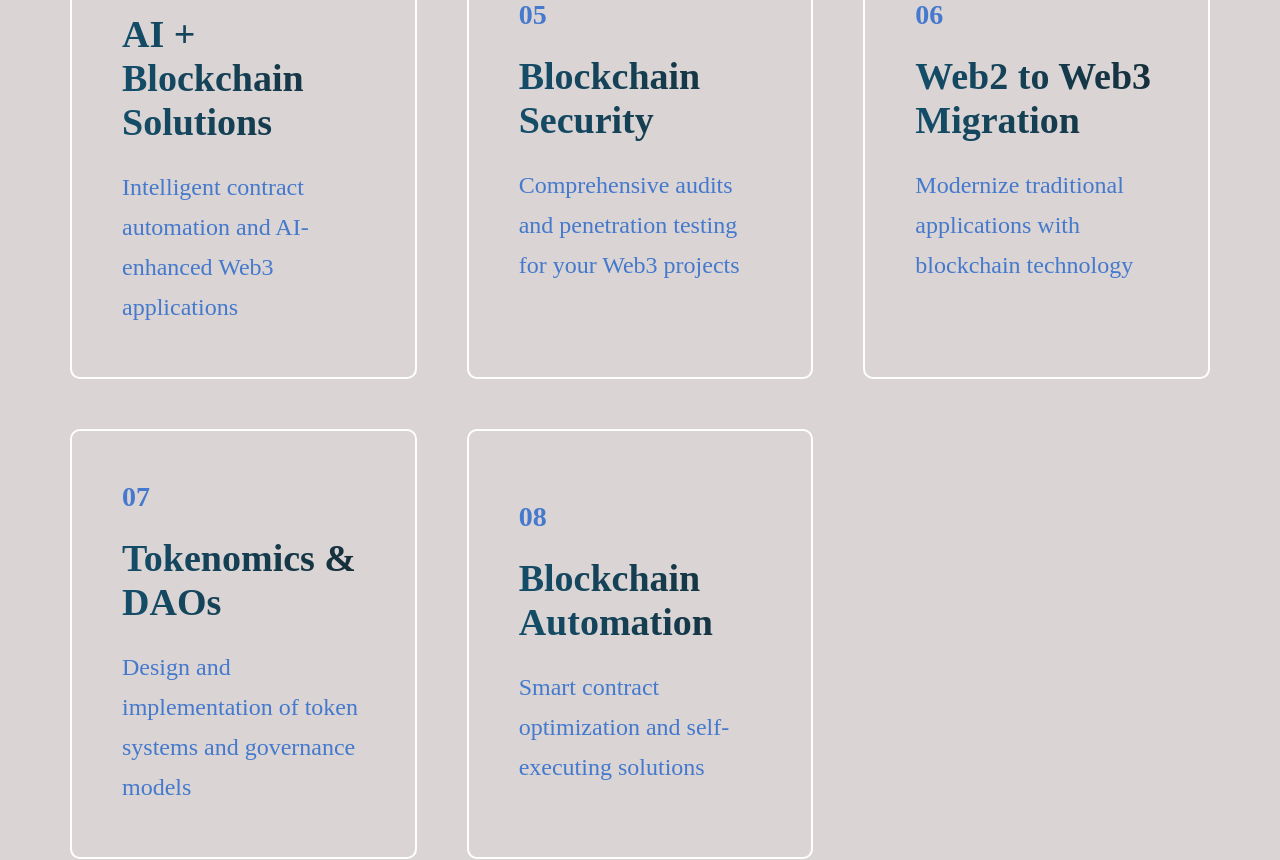
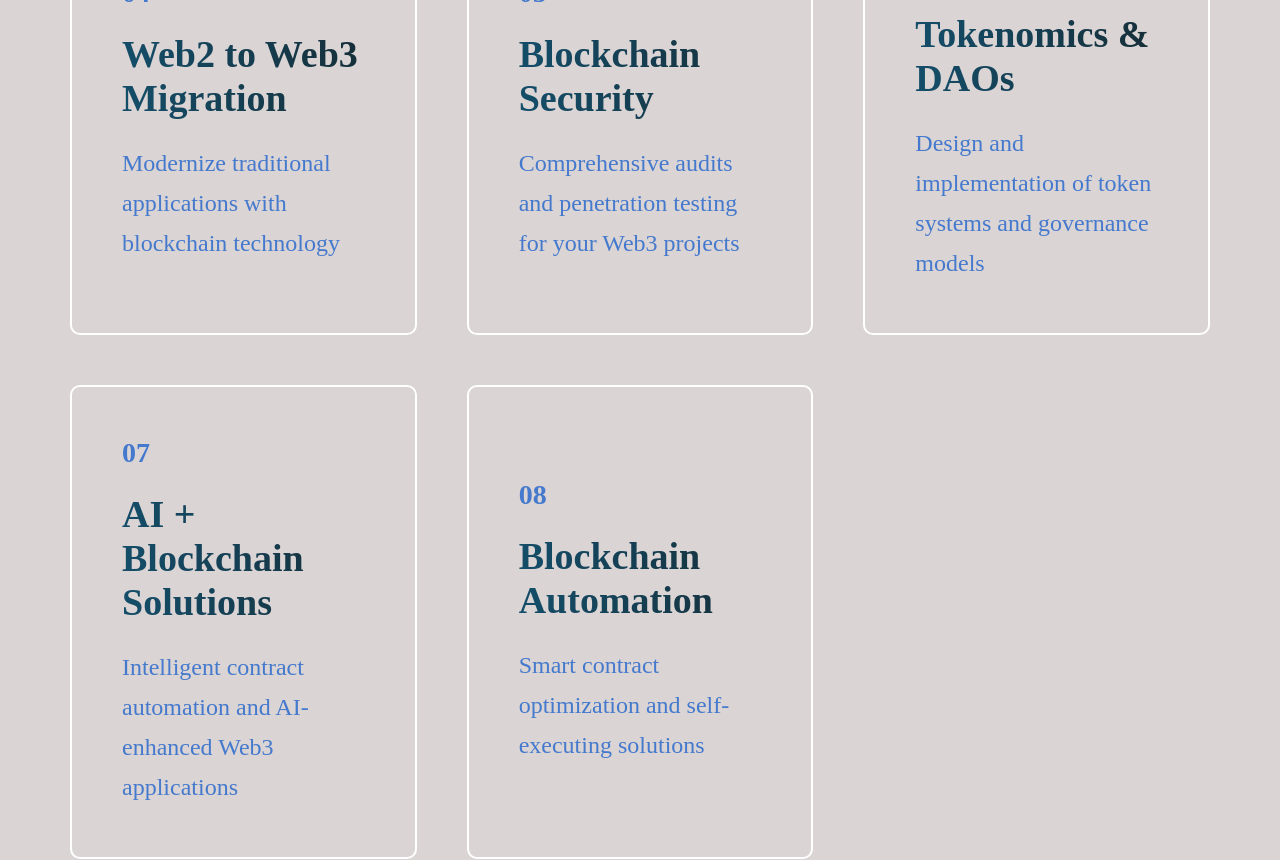
Before and after one commit to DaniTechdev/MyPortfolio-Natochi-, a Next.js app: page / in a window 1280 px wide. Shown: the part 3180-4040 px from the top of the page. Built offline with nearby package versions, Linux system fonts and the light colour scheme.

Commit message:
updated my services to reflex what I offer

```diff
--- a/Asset/Service_data.js
+++ b/Asset/Service_data.js
@@ -18,9 +18,9 @@ export const Services_Data = [
   },
   {
     S_no: "04",
-    s_name: "AI + Blockchain Solutions",
+    s_name: "Web2 to Web3 Migration",
     s_description:
-      "Intelligent contract automation and AI-enhanced Web3 applications",
+      "Modernize traditional applications with blockchain technology",
   },
   {
     S_no: "05",
@@ -30,15 +30,15 @@ export const Services_Data = [
   },
   {
     S_no: "06",
-    s_name: "Web2 to Web3 Migration",
+    s_name: "Tokenomics & DAOs",
     s_description:
-      "Modernize traditional applications with blockchain technology",
+      "Design and implementation of token systems and governance models",
   },
   {
     S_no: "07",
-    s_name: "Tokenomics & DAOs",
+    s_name: "AI + Blockchain Solutions",
     s_description:
-      "Design and implementation of token systems and governance models",
+      "Intelligent contract automation and AI-enhanced Web3 applications",
   },
   {
     S_no: "08",
--- a/Asset/mywork_data.js
+++ b/Asset/mywork_data.js
@@ -25,21 +25,21 @@ export const mywork_data = [
     w_img: "/nft.svg",
   },
   {
-    w_no: 3,
+    w_no: 4,
     w_name: "Token ICO Marketplace",
     // w_img: "/managerproject.svg",
     alt: "token ico  image",
     w_img: "/nft.svg",
   },
   {
-    w_no: 3,
+    w_no: 5,
     w_name: "Staking Dapp",
     // w_img: "/managerproject.svg",
     alt: "Staking dapp image",
     w_img: "/nft.svg",
   },
   {
-    w_no: 3,
+    w_no: 6,
     w_name: "EtherScan Clone",
     // w_img: "/managerproject.svg",
     alt: "token ico  image",
```
